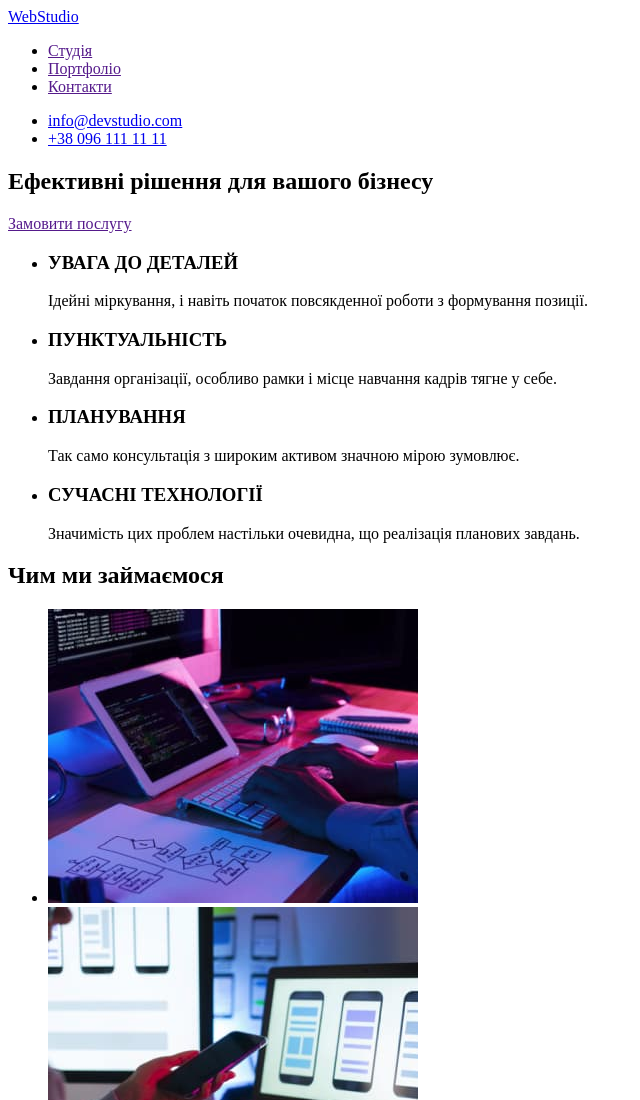
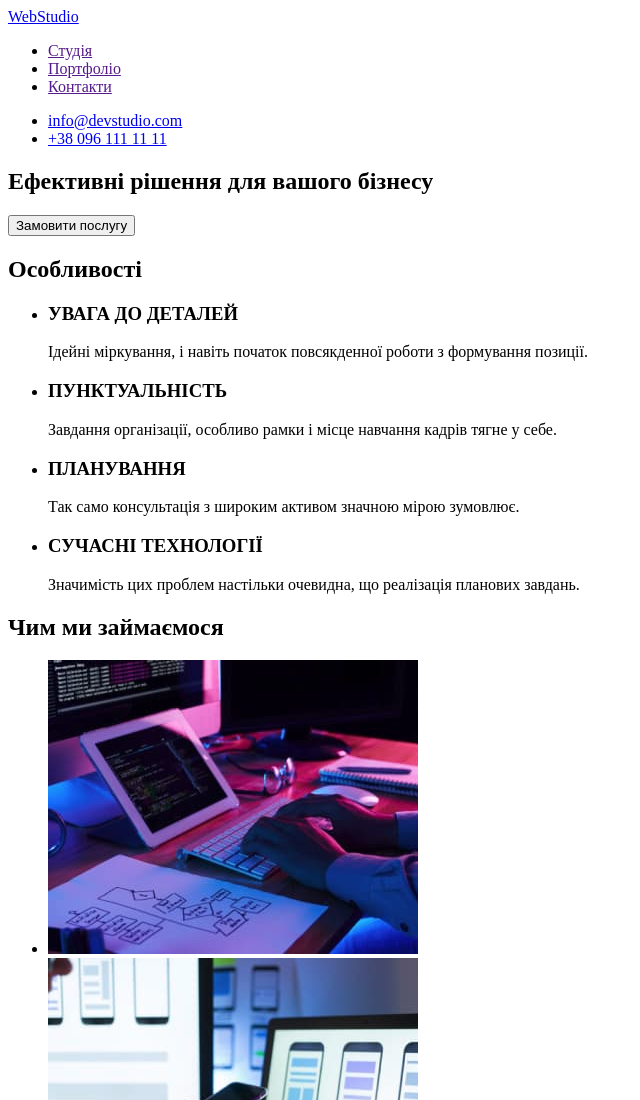
Before and after one commit to amvrogor/goit-markup-hw-01, a plain HTML site: page index.html in a window 1280 px wide. Shown: the top 1100 px of the page, without its empty margins (0-640 px from the left). Drawn offline with Linux system fonts and the light colour scheme.

Commit message:
Changes link to button

```diff
--- a/index.html
+++ b/index.html
@@ -4,7 +4,7 @@
     <meta charset="UTF-8">
     <meta http-equiv="X-UA-Compatible" content="IE=edge">
     <meta name="viewport" content="width=device-width, initial-scale=1.0">
-    <title>WebStudio</title>
+    <title>Студія</title>
 </head>
 <body>
     <header>
@@ -23,14 +23,15 @@
             </ul>
         </nav>
     </header>
+    <main>
         <div>
             <section>
                 <h1>Ефективні рішення для вашого бізнесу</h1>
-            <a href="">Замовити послугу</a>
+                <button type="button">Замовити послугу</button>
             </section>
         </div>
         <section>
-        <!-- <h2>Особливості</h2> -->
+            <h2>Особливості</h2>
             <ul>
                 <li>
                     <h3>УВАГА ДО ДЕТАЛЕЙ</h3>
@@ -105,6 +106,7 @@
                 </li>
             </ul>
         </section>
+    </main>
     <footer>
         <address>
             <a href="/">WebStudio</a> <br>
```
Lines whose indentation alone changed are shown as unchanged.
